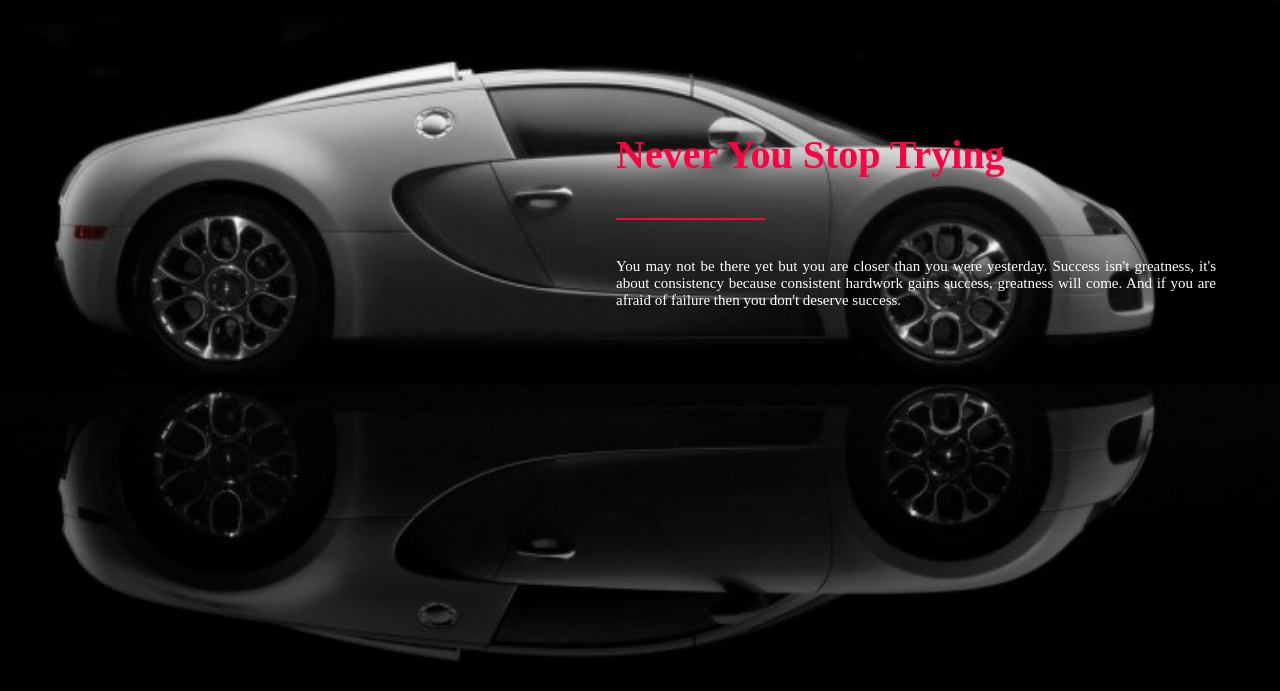
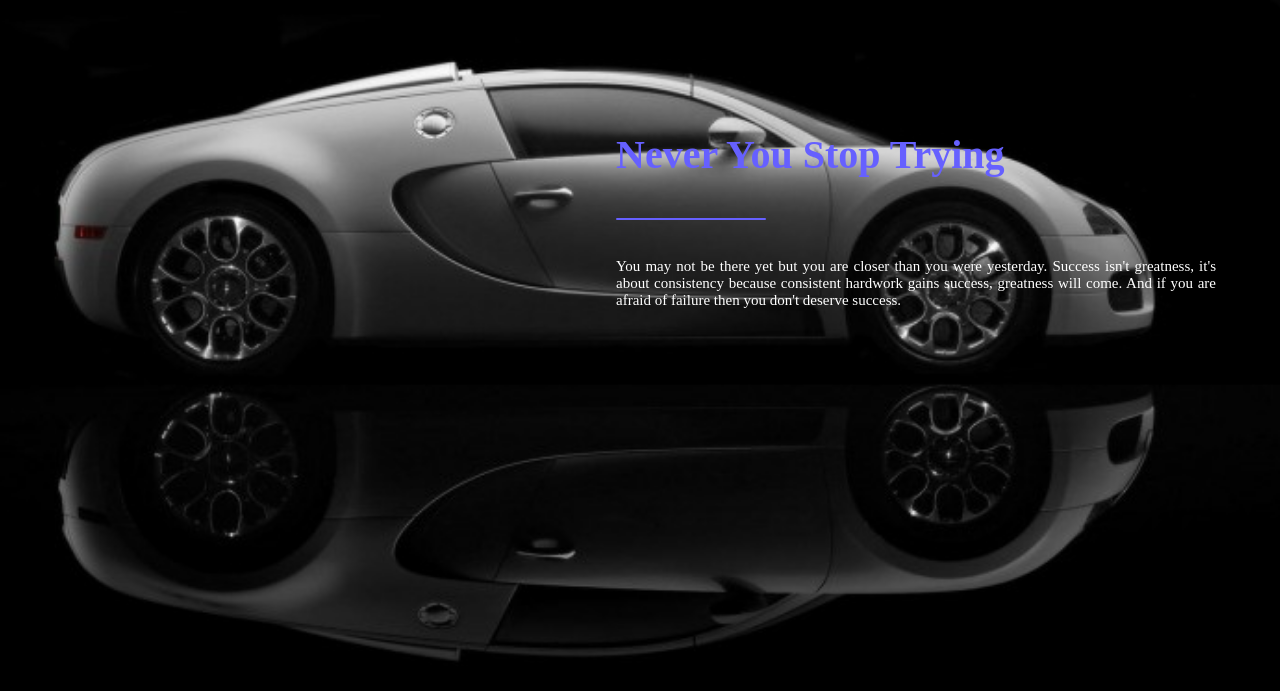
Before and after one commit to Promise-Digitals/Animated-image-slider-2, a plain HTML site: page index.html in a window 1280 px wide. Shown: the part 109-800 px from the top of the page. Drawn offline with Linux system fonts and the light colour scheme.

Commit message:
Update style.css

```diff
--- a/style.css
+++ b/style.css
@@ -45,7 +45,7 @@ img{
 .text-box h1{
     margin-bottom: 40px;
     font-size: 40px;
-    color: #ff0040;
+    color: #6660ff;
 }
 .text-box p{
     font-size: 15px;
@@ -55,7 +55,7 @@ img{
 .text-box span{
     width: 150px;
     height: 2px;
-    background: #ff0040;
+    background: #6660ff;
     position: absolute;
     left: 0;
     border-radius: 2px;
```
